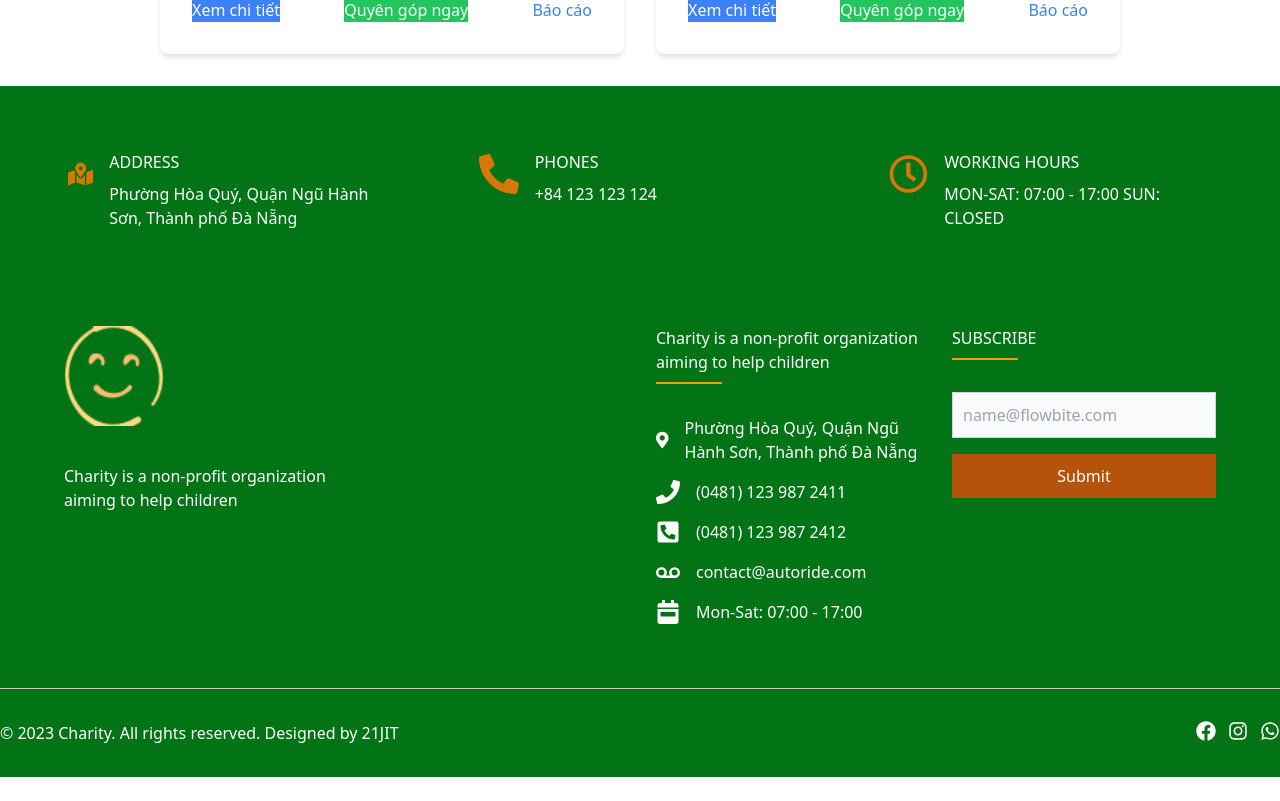
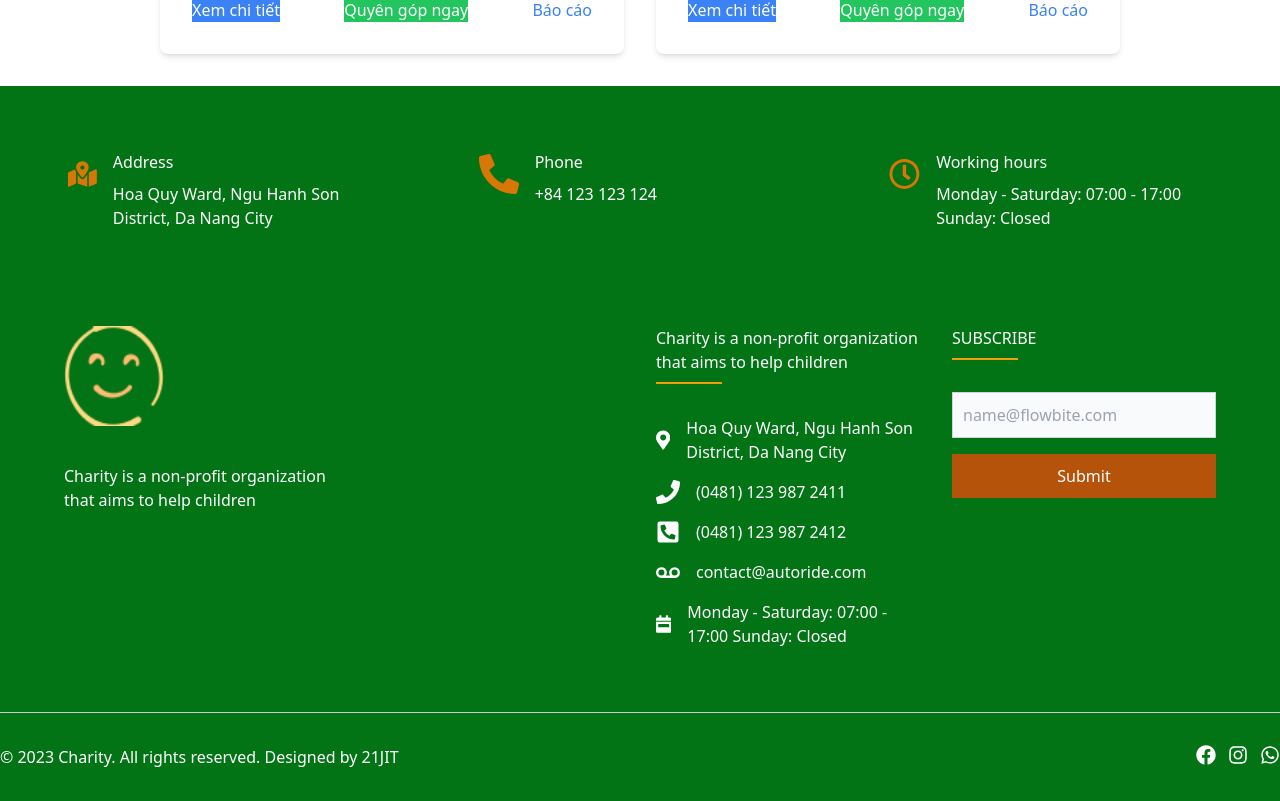
Before and after one commit to binhitdn/CharityWebG4, a Next.js app: page / in a window 1280 px wide. Shown: the part 2050-2851 px from the top of the page. Before the commit the page ends 2827 px from the top, so only its background shows below. Built offline with nearby package versions, Linux system fonts and the light colour scheme.

Commit message:
add language footer

```diff
--- a/src/components/Layout/footer.js
+++ b/src/components/Layout/footer.js
@@ -28,25 +28,25 @@ const Footer = () => {
             <div className="col-span-1 flex flex-row space-x-3">
               <FaMapMarkedAlt className="w-12 h-12 text-amber-600  p-1" />
               <div className="space-y-2">
-                <p className="text-white">ADDRESS</p>
+                <p className="text-white">{t("footer.address-title")}</p>
                 <p className="text-white font-medium">
-                  Phường Hòa Quý, Quận Ngũ Hành Sơn, Thành phố Đà Nẵng
+                  {t("footer.address")}
                 </p>
               </div>
             </div>
             <div className="col-span-1 flex flex-row space-x-3">
               <FaPhoneAlt className="w-12 h-12 text-amber-600  p-1" />
               <div className="space-y-2">
-                <p className="text-white">PHONES</p>
+                <p className="text-white">{t("footer.phone")}</p>
                 <p className="text-white font-medium">+84 123 123 124</p>
               </div>
             </div>
             <div className="col-span-1 flex flex-row space-x-3">
               <FaRegClock className="w-12 h-12 text-amber-600  p-1" />
               <div className="space-y-2">
-                <p className="text-white">WORKING HOURS</p>
+                <p className="text-white">{t("footer.working_title")}</p>
                 <p className="text-white font-medium">
-                  MON-SAT: 07:00 - 17:00 SUN: CLOSED
+                {t("footer.working")}
                 </p>
               </div>
             </div>
@@ -56,14 +56,14 @@ const Footer = () => {
               <Image src="/logo.png" width={100} height={100} />
 
               <p className="text-white">
-                Charity is a non-profit organization aiming to help children
+              {t("footer.mokuteki")}
               </p>
             </div>
             <div className="col-span-1 space-y-8"></div>
             <div className="col-span-1 space-y-8">
               <div className="flex flex-col space-y-2">
                 <p className="text-white font-medium">
-                  Charity is a non-profit organization aiming to help children
+                {t("footer.mokuteki")}
                 </p>
                 <p className="border-solid border border-amber-500  w-1/4 "></p>
               </div>
@@ -71,7 +71,7 @@ const Footer = () => {
                 <div className="flex flex-row items-center space-x-4">
                   <FaMapMarkerAlt className="w-6 h-6 text-white  font-light" />
                   <p className="text-white">
-                    Phường Hòa Quý, Quận Ngũ Hành Sơn, Thành phố Đà Nẵng
+                  {t("footer.address")}
                   </p>
                 </div>
                 <div className="flex flex-row items-center space-x-4">
@@ -88,7 +88,7 @@ const Footer = () => {
                 </div>
                 <div className="flex flex-row items-center space-x-4">
                   <FaCalendarWeek className="w-6 h-6 text-white " />
-                  <p className="text-white">Mon-Sat: 07:00 - 17:00</p>
+                  <p className="text-white"> {t("footer.working")}</p>
                 </div>
               </div>
             </div>
--- a/src/languages/translationFooter.js
+++ b/src/languages/translationFooter.js
@@ -1,8 +1,36 @@
 const translationFooter = {
-  en: {},
-  vi: {},
-  fr: {},
-  ja: {},
+  en: {
+    "footer.address-title":"Address",
+    "footer.phone":"Phone",
+    "footer.working_title":"Working hours",
+    "footer.address":"Hoa Quy Ward, Ngu Hanh Son District, Da Nang City",
+    "footer.working":"Monday - Saturday: 07:00 - 17:00 Sunday: Closed",
+    "footer.mokuteki":"Charity is a non-profit organization that aims to help children",
+  },
+  vi: {
+    "footer.address-title":"Địa chỉ",
+    "footer.phone":"Số điện thoại",
+    "footer.working_title":"Giờ làm việc",
+    "footer.address":"Phường Hòa Quý, Quận Ngũ Hành Sơn, Thành phố Đà Nẵng",
+    "footer.working":"Thứ 2 - Thứ 7: 07:00 - 17:00 Chủ Nhật: Nghỉ",
+    "footer.mokuteki":"Charity là một tổ chức phi lợi nhuận nhằm giúp đỡ trẻ em",
+  },
+  fr: {
+    "footer.address-title":"Adresse",
+    "footer.phone":"Téléphone",
+    "footer.working_title":"Heures de travail",
+    "footer.address":"Arrondissement de Hoa Quy, district de Ngu Hanh Son, ville de Da Nang",
+    "footer.working":"Lundi - Samedi : 07 :00 - 17 :00 Dimanche : Fermé",
+    "footer.mokuteki":"Charity est une organisation à but non lucratif qui vise à aider les enfants",
+  },
+  ja: {
+    "footer.address-title":"住所",
+    "footer.phone":"電話",
+    "footer.working_title":"勤務時間",
+    "footer.address":"ホアクイ区、グーハンソン区、ダナン市",
+    "footer.working":"月曜 - 土曜日 : 07:00 - 17:00 日曜 : 休業",
+    "footer.mokuteki":"チャリティーは、子供たちを助けることを目的とした非営利団体です",
+  },
 };
 
 export default translationFooter;
```
Also changed, not shown: 2 other files (tests, documents, lock files or other folders).
